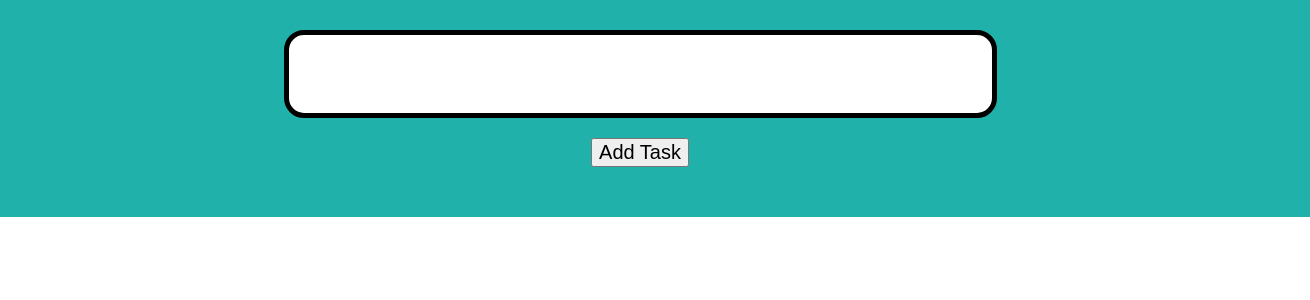
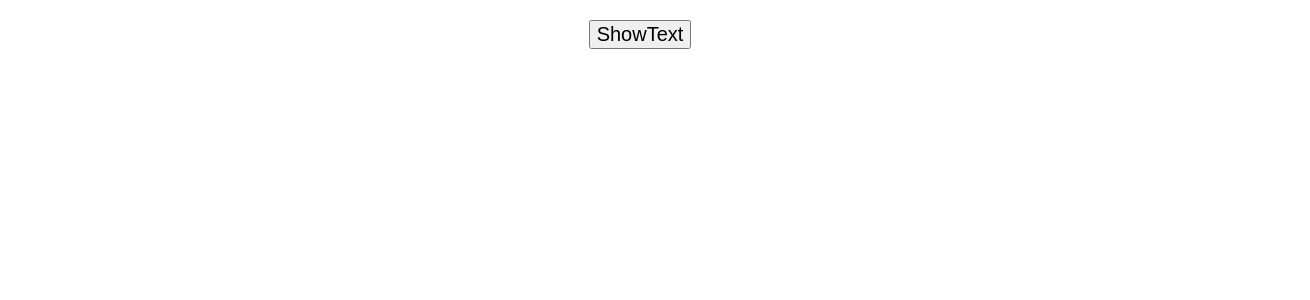
Before and after one commit to nkunda-iyeze/React-Course, a React (Create React App) app: page / in a window 1280 px wide. Shown: the top 300 px of the page, 1310 px wide, since content can reach past the window. Built offline with nearby package versions, Linux system fonts and the light colour scheme.

Commit message:
useEffect basics covered

```diff
--- a/src/App.js
+++ b/src/App.js
@@ -1,60 +1,16 @@
+import {useState } from 'react';
 import './App.css';
+import Text from './components/Text';
 
-import { useState } from 'react';
-import Task from './components/Task';
 function App() {
-  const [toDoList, setTodoList] = useState([]);
-  const [newTask, setnewTask] = useState("");
-  const handleText = (event) => {
-    setnewTask(event.target.value);
-  }
-  // add task
-const addToList = () => {
-    const task = {
-      id: toDoList.length === 0 ? 1 : toDoList[toDoList.length - 1].id + 1,
-      taskName: newTask,
-      completed: false,
-    }
-    setTodoList([...toDoList, task]);
-}
-  // delete Task
-const deleteTask = (id) => {
+  const [showText ,setShowText]= useState(false)
 
-    setTodoList(toDoList.filter((task) => task.id !== id));
-}
-  // complete Task
-const completedTask = (id) => {
-    // console.log(completedTask)
-    setTodoList(toDoList.map((task) => {
-      if (task.id === id) {
-        return { ...task, completed:true}
-      }
-      return task
-    }));
-  }
   return (
-    <div className="App">
-      <div className='addTask'>
-        <input onChange={handleText}/>
-        <button onClick={addToList}>Add Task</button>
-      </div>
-      <div className='list'>
-            {
-          toDoList.map((task,key) => {
-            return <Task
-              taskName={task.taskName}
-              id={task.id}
-              completed = {task.completed}
-              delete={deleteTask}
-              completedTask={completedTask}
-
-            />
-          })
-        }
-
-      </div>
+    <div className='App'>
+      <button onClick={()=> setShowText(!showText)}>ShowText</button>
+       {showText && <Text/>}
     </div>
-  );
+  )
 
 }
 export default App;
--- /dev/null
+++ b/src/components/Text.js
@@ -0,0 +1,21 @@
+import {useEffect, useState } from 'react'
+
+const Text = () => {
+    const [text, setText] = useState("");
+    useEffect(() => {
+       console.log("Component Mounted");
+       return () => {
+           console.log("Componet Unmounted");
+       };
+  },[]);
+    const handleText = (event) => {
+        setText(event.target.value)
+    }
+    return (
+        <div className='App'>
+            <input onChange={handleText}/>
+            <h1>{text}</h1>
+        </div>
+    );
+};
+export default Text;
```
Also changed, not shown: src/components/list.txt (added).
